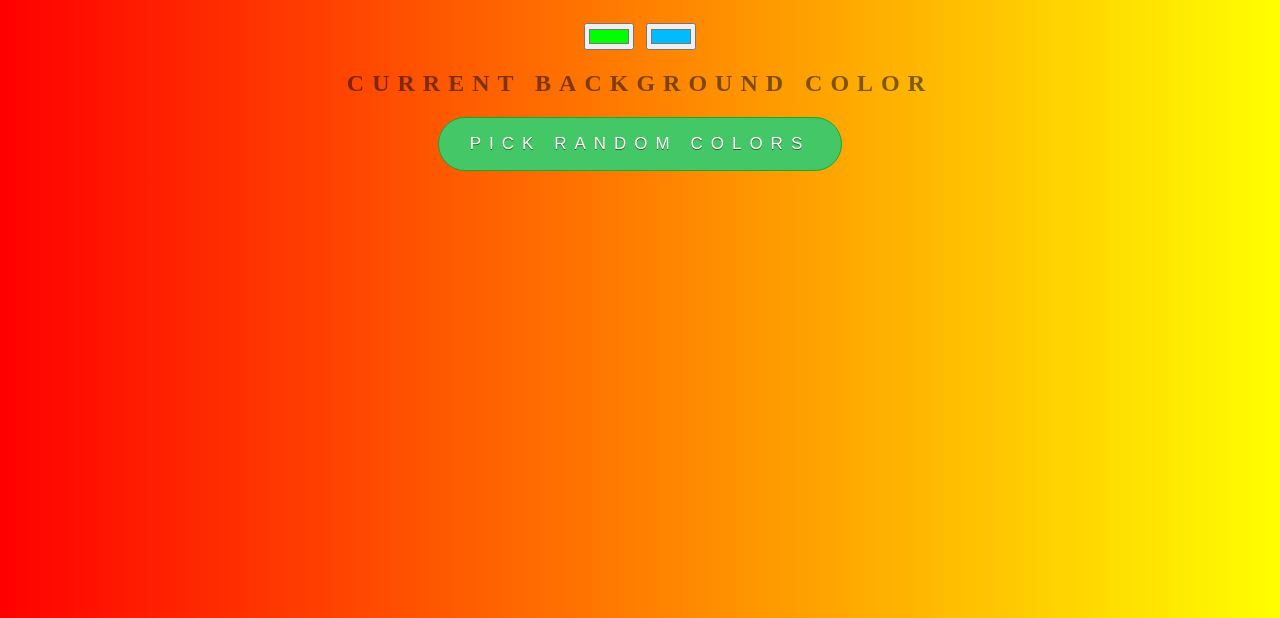
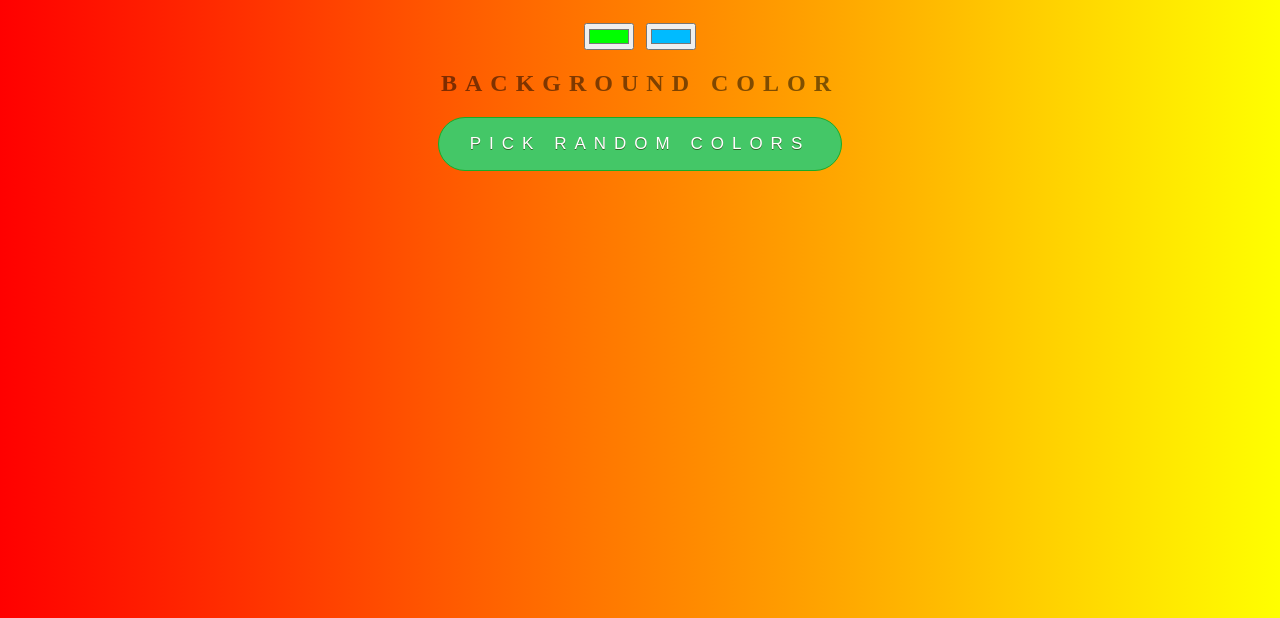
Before and after one commit to ralhanr/background-generator, a plain HTML site: page index.html in a window 1280 px wide. Shown: the part 182-800 px from the top of the page. Drawn offline with Linux system fonts and the light colour scheme.

Commit message:
changing back

```diff
--- a/index.html
+++ b/index.html
@@ -10,7 +10,7 @@
 	<h1>Gradient Generator class</h1>
 		<input class = "color1" type="color" name="color1" value = "#00FF00">
 		<input class = "color2" type="color" name="color2" value = "#00BBFF">
-	<h2>Current Background Color</h2>
+	<h2>Background Color</h2>
 	<h3></h3>
 	<!-- <button name = random, value=random>Pick Random Colors</button> -->
 
```
